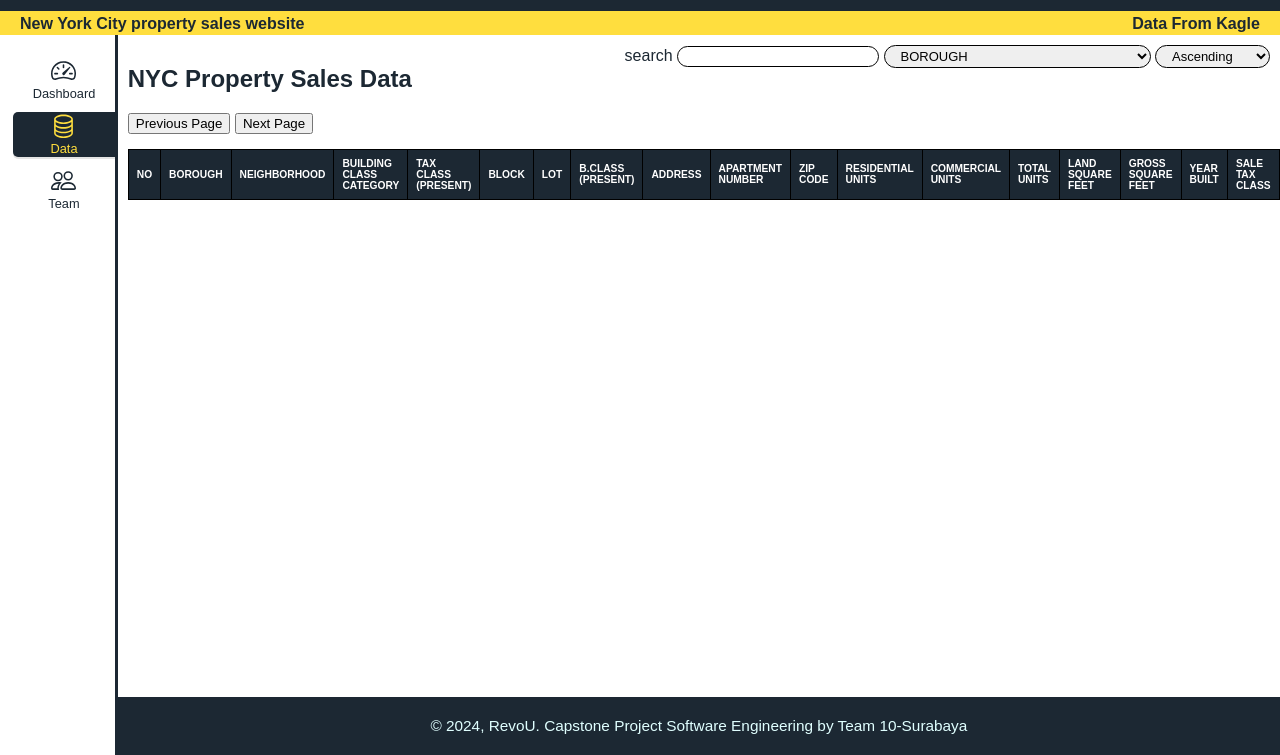
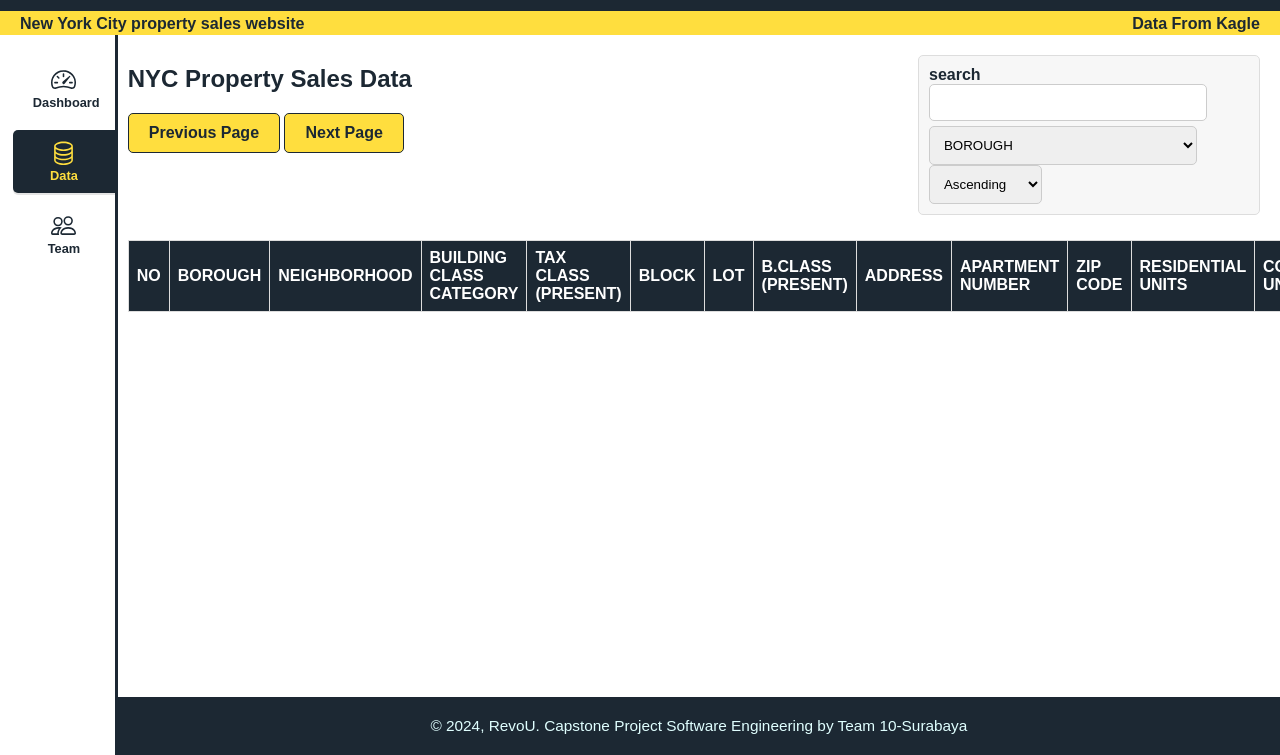
Before and after one commit to Kampus-Merdeka-Software-Engineering/km-feb24-surabaya-10, a website: page data.html in a window 1280 px wide. Shown: the part 45-800 px from the top of the page. Drawn offline with Linux system fonts and the light colour scheme; no server answers.

Commit message:
style input

```diff
--- a/css/data.css
+++ b/css/data.css
@@ -1,12 +1,69 @@
-table {
-  border-collapse: collapse;
-  width: 100%;
-  font-size: 0.8vw;
+button {
+  background-color: #FFDE3E;
+  color: #1C2833;
+
+  /* Ubah warna teks tombol */
+  padding: 10px 20px;
+  border: 1px solid #1C2833;
+  border-radius: 5px;
+  cursor: pointer;
+  font-size: 16px;
+  font-weight: bold;
 }
 
-th,
-td {
-  border: 1px solid black;
+button:hover {
+  background-color: #1C2833;
+  /* Ubah warna latar belakang tombol */
+  color: white;
+  /* Ubah warna latar belakang tombol saat mouse di hover */
+}
+
+.filter {
+  background-color: #f7f7f7;
+  /* Ubah warna latar belakang filter */
+  padding: 10px;
+  border: 1px solid #ddd;
+  border-radius: 5px;
+  width: 25vw;
+  /* Ubah lebar filter */
+  margin: 10px;
+}
+
+.filter label {
+  font-weight: bold;
+  /* Ubah teks label menjadi tebal */
+  margin-right: 10px;
+}
+
+.filter input[type="text"] {
+  width: 20vw;
+  /* Ubah lebar input text */
+  padding: 10px;
+  border: 1px solid #ccc;
+  border-radius: 5px;
+  margin-bottom: 5px;
+}
+
+.filter select {
+  width: auto;
+  /* Ubah lebar select */
+  padding: 10px;
+  border: 1px solid #ccc;
+  border-radius: 5px;
+}
+
+#dataTable {
+  width: 100%;
+  border-collapse: collapse;
+  background-color: #f2f2f2;
+  /* Ubah warna latar belakang tabel */
+  color: #333;
+  /* Ubah warna teks */
+}
+
+#dataTable th,
+#dataTable td {
+  border: 1px solid #ddd;
   padding: 8px;
   text-align: left;
 }
@@ -33,25 +90,3 @@ td {
   justify-content: space-between;
   margin-bottom: 15px;
 }
-
-.action .filter input[type="text"] {
-  border: 1px solid black;
-  /* Atur warna border sesuai kebutuhan */
-  border-radius: 13px;
-  /* Setengah dari tinggi elemen untuk bentuk oval */
-  padding: 2px 12px;
-  /* Atur padding sesuai kebutuhan */
-  font-size: 13px;
-  /* Atur ukuran font sesuai kebutuhan */
-}
-
-.action .filter select {
-  border: 1px solid black;
-  /* Atur warna border sesuai kebutuhan */
-  border-radius: 13px;
-  /* Setengah dari tinggi elemen untuk bentuk oval */
-  padding: 2px 12px;
-  /* Atur padding sesuai kebutuhan */
-  font-size: 13px;
-  /* Atur ukuran font sesuai kebutuhan */
-}
```
